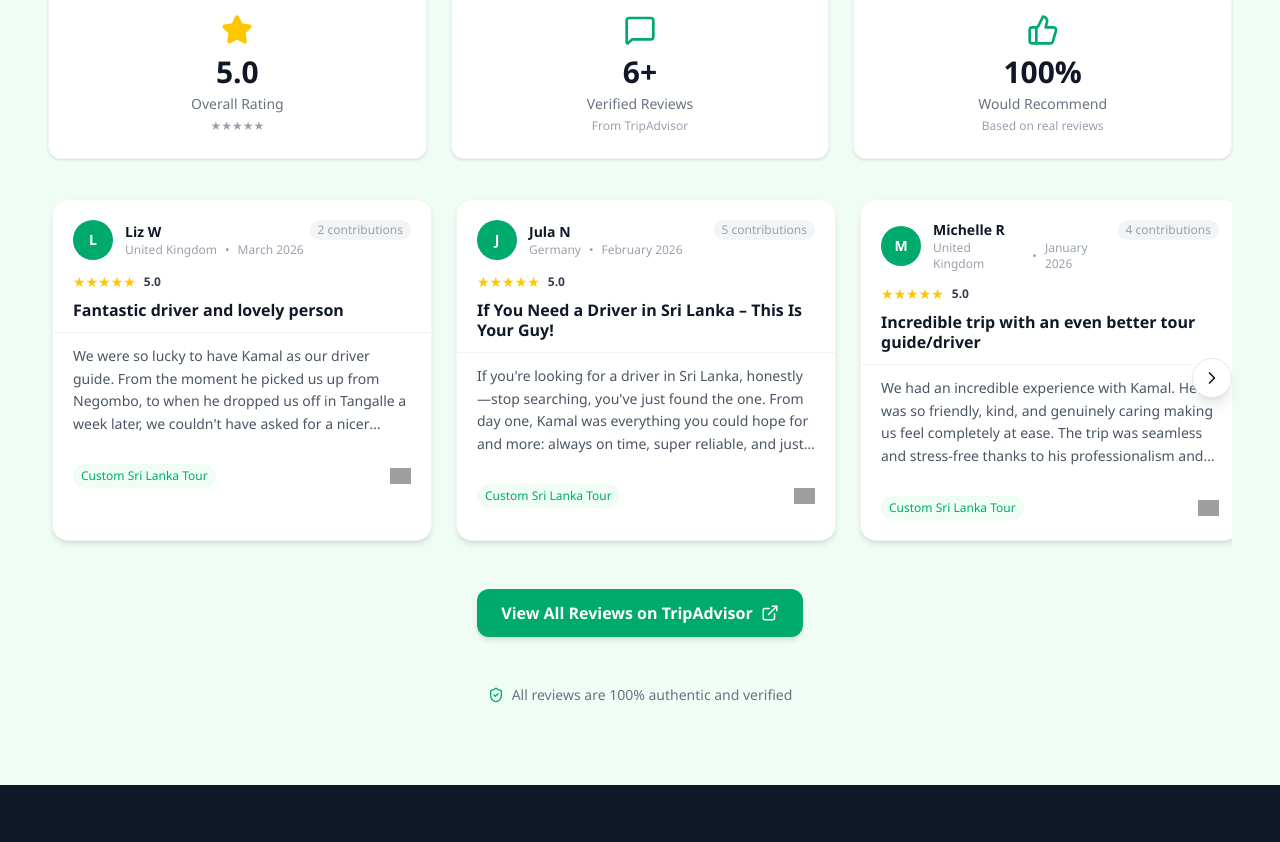
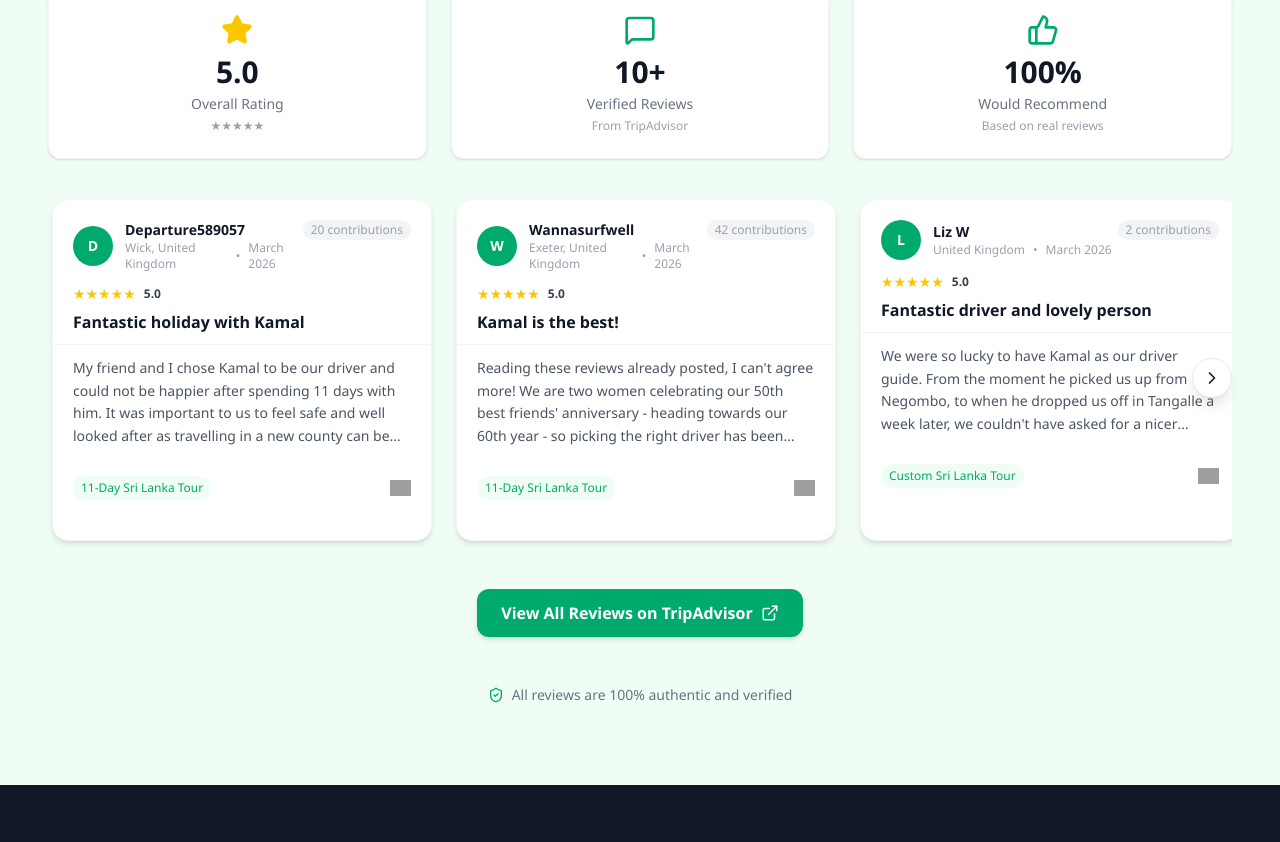
Before and after one commit to ShehanRW/TGWX, a React (Vite) app: page / in a window 1280 px wide. Shown: the part 4962-5804 px from the top of the page. Built offline with nearby package versions, Linux system fonts and the light colour scheme; grey boxes are pictures that could not be loaded.

Commit message:
update-260727-review

```diff
--- a/src/pages/home/sections/ReviewsSection.jsx
+++ b/src/pages/home/sections/ReviewsSection.jsx
@@ -4,6 +4,30 @@ import { Star, MessageSquare, ThumbsUp, ShieldCheck, ChevronLeft, ChevronRight,
 const getMockReviews = () => [
   {
     id: 1,
+    reviewer: "Departure589057",
+    rating: 5,
+    date: "March 2026",
+    location: "Wick, United Kingdom",
+    title: "Fantastic holiday with Kamal",
+    text: "My friend and I chose Kamal to be our driver and could not be happier after spending 11 days with him. It was important to us to feel safe and well looked after as travelling in a new county can be exciting and also anxious, but we didn't need to worry about anything. Kamal helped us with our itinerary and travel plans, made good suggestion and took us to local special places where no other Europeans were.",
+    tour: "11-Day Sri Lanka Tour",
+    platform: "TripAdvisor",
+    contributions: "20 contributions"
+  },
+  {
+    id: 2,
+    reviewer: "Wannasurfwell",
+    rating: 5,
+    date: "March 2026",
+    location: "Exeter, United Kingdom",
+    title: "Kamal is the best!",
+    text: "Reading these reviews already posted, I can't agree more! We are two women celebrating our 50th best friends' anniversary - heading towards our 60th year - so picking the right driver has been important. We struck gold! Kamal has been the perfect mix of respectful, kind, interested and fun. He has been such an asset to our trip.",
+    tour: "11-Day Sri Lanka Tour",
+    platform: "TripAdvisor",
+    contributions: "42 contributions"
+  },
+  {
+    id: 3,
     reviewer: "Liz W",
     rating: 5,
     date: "March 2026",
@@ -15,7 +39,7 @@ const getMockReviews = () => [
     contributions: "2 contributions"
   },
   {
-    id: 2,
+    id: 4,
     reviewer: "Jula N",
     rating: 5,
     date: "February 2026",
@@ -27,7 +51,7 @@ const getMockReviews = () => [
     contributions: "5 contributions"
   },
   {
-    id: 3,
+    id: 5,
     reviewer: "Michelle R",
     rating: 5,
     date: "January 2026",
@@ -39,7 +63,7 @@ const getMockReviews = () => [
     contributions: "4 contributions"
   },
   {
-    id: 4,
+    id: 6,
     reviewer: "Stay51790330359",
     rating: 5,
     date: "December 2025",
@@ -51,7 +75,7 @@ const getMockReviews = () => [
     contributions: "3 contributions"
   },
   {
-    id: 5,
+    id: 7,
     reviewer: "Bevan A",
     rating: 5,
     date: "November 2025",
@@ -63,7 +87,31 @@ const getMockReviews = () => [
     contributions: "5 contributions"
   },
   {
-    id: 6,
+    id: 8,
+    reviewer: "Marcos V",
+    rating: 5,
+    date: "October 2025",
+    location: "Argentina",
+    title: "The best in Sri Lanka",
+    text: "We chose Kamal because of the recommendation of friends who came a few weeks early and were with him. We couldn't have got it right. He is probably the best guide and best person in all of Sri Lanka. We stayed with him for 6 days, from the arrival where he picked us up at the Colombo airport until finishing our trip in the south.",
+    tour: "6-Day Sri Lanka Tour",
+    platform: "TripAdvisor",
+    contributions: "2 contributions"
+  },
+  {
+    id: 9,
+    reviewer: "J D",
+    rating: 5,
+    date: "September 2025",
+    location: "United Kingdom",
+    title: "SL private driver tour",
+    text: "Kamal is incredible! 11/10! We chose kamal to be our driver and from the very beginning he was amazing. Before our arrival in SL we had clear communication, with a warm and inviting tone. He accommodated our split late arrivals and drop offs.",
+    tour: "Custom Sri Lanka Tour",
+    platform: "TripAdvisor",
+    contributions: "2 contributions"
+  },
+  {
+    id: 10,
     reviewer: "Benjamin K",
     rating: 5,
     date: "October 2025",
@@ -96,7 +144,13 @@ const ReviewsSection = () => {
   };
 
   const renderStars = (r) => "★".repeat(r) + "☆".repeat(5 - r);
-  const stats = { averageRating: 5.0, totalReviews: 6, recommendationRate: 100 };
+
+  // Updated stats with all 10 reviews
+  const stats = {
+    averageRating: 5.0,
+    totalReviews: 10,
+    recommendationRate: 100
+  };
 
   return (
     <section className="py-16 sm:py-20 px-4 sm:px-8 lg:px-12 bg-primary-50">
```
